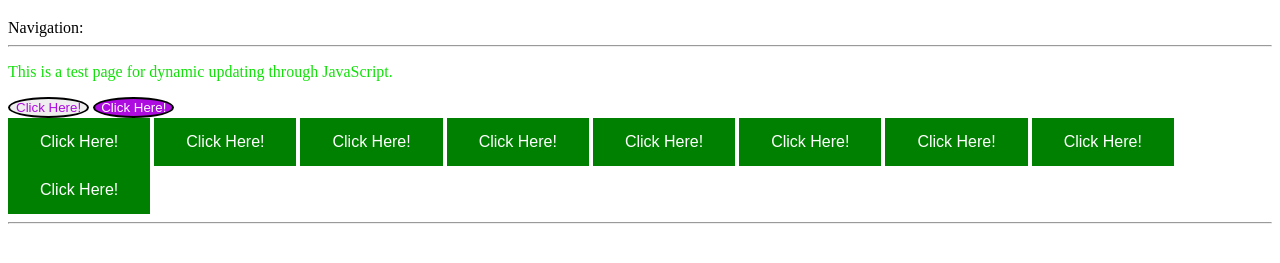
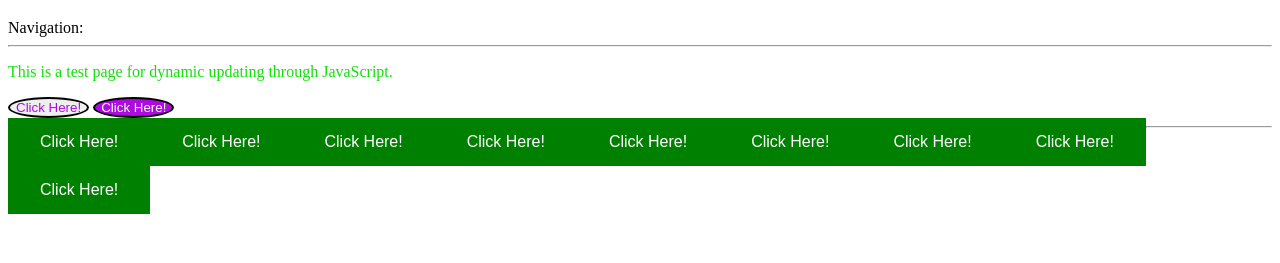
Before and after one commit to HenryJ111/JavaScriptTest, a plain HTML site: page index.html in a window 1280 px wide. Shown: the part 61-324 px from the top of the page. Drawn offline with Linux system fonts and the light colour scheme.

Commit message:
float trial

```diff
--- a/index.html
+++ b/index.html
@@ -12,7 +12,7 @@
 			.button2 {color: rgb(255, 255, 255); background-color: rgb(174, 11, 224); border-radius: 50%; border: 2px solid black;}
 			.button2:hover {background-color: #ff0000}
 			.button2:active {background-color: #67fc04;}
-			.buttonblock {background:green; color:white; border:none; padding: 15px 32px; text-align: center; display: inline-block; font-size: 16px; cursor: pointer;}
+			.buttonblock {background:green; color:white; border:none; padding: 15px 32px; text-align: center; display: inline-block; font-size: 16px; cursor: pointer; float: left;}
 			.buttonblock:hover {background-color: #67fc04;}
 		</style>
 
```
